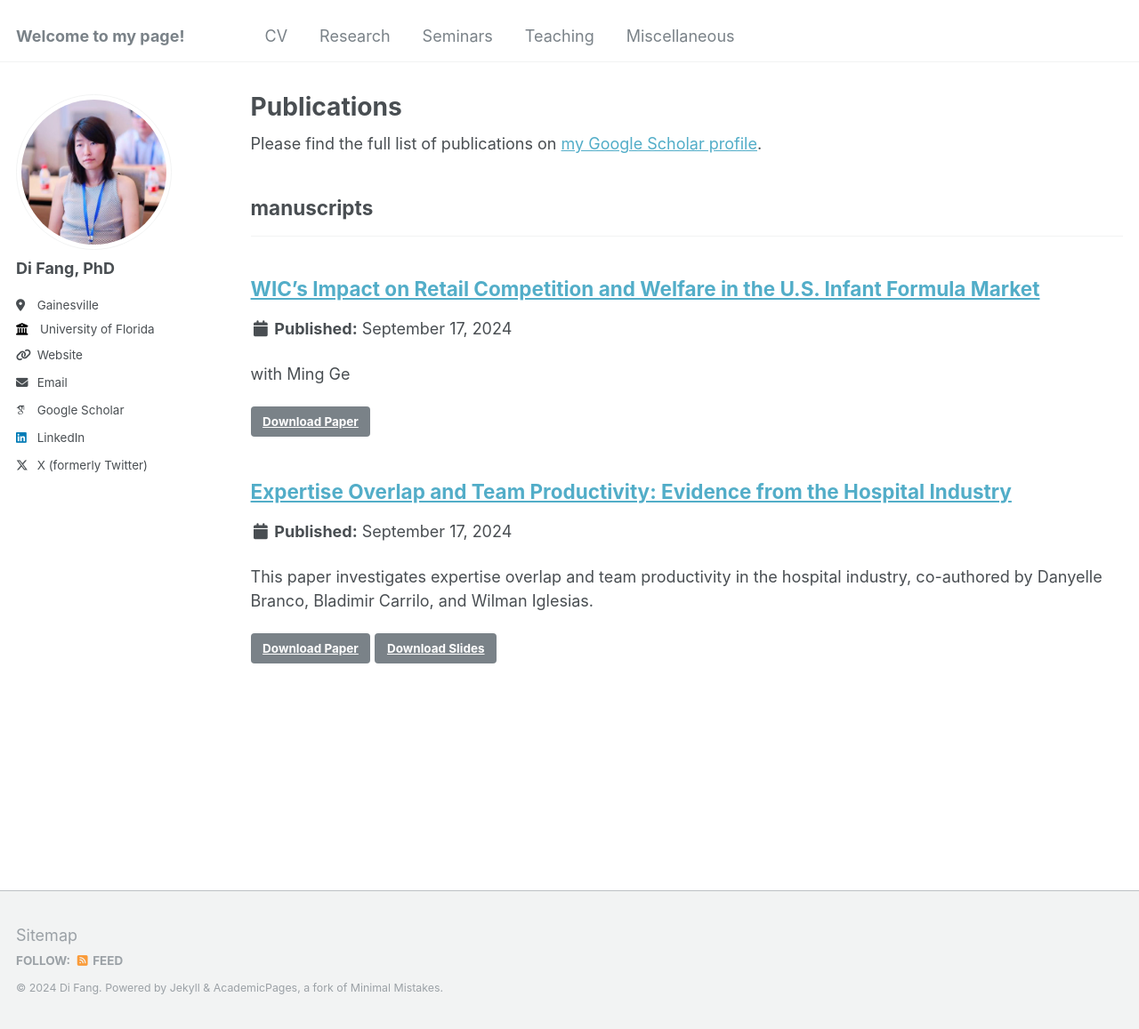
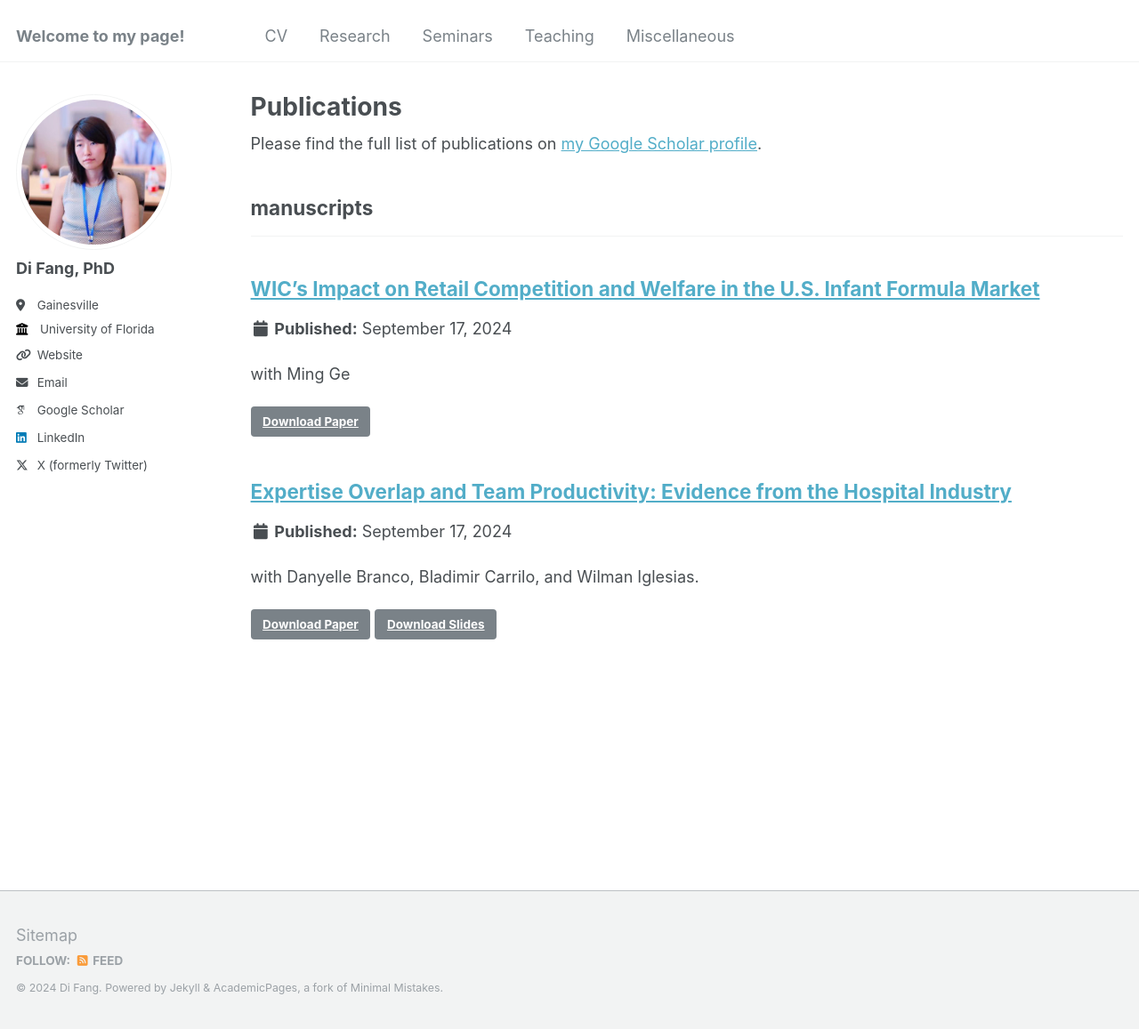
Before and after one commit to fangdi2009/mypage, a Jekyll site: the page built from _pages/publications.html, in a window 1280 px wide and 1157 px high. Shown: the whole window at 89% size. Built offline with Jekyll 4.4.1, drawn with Linux system fonts in a browser that asks for light colours; some web fonts are replaced.

Commit message:
Update wp1.md

```diff
--- a/_publications/wp1.md
+++ b/_publications/wp1.md
@@ -4,7 +4,7 @@ collection: publications
 category: manuscripts
 post.link: 'https://drive.google.com/file/d/1aIheBVNq5laExAqGZBofiKH9ta711aig/view'
 #permalink: 'https://drive.google.com/file/d/1aIheBVNq5laExAqGZBofiKH9ta711aig/view'
-excerpt: 'This paper investigates expertise overlap and team productivity in the hospital industry, co-authored by Danyelle Branco, Bladimir Carrilo, and Wilman Iglesias.'
+excerpt: 'with Danyelle Branco, Bladimir Carrilo, and Wilman Iglesias.'
 paperurl: 'https://drive.google.com/file/d/1aIheBVNq5laExAqGZBofiKH9ta711aig/view'
 citation: 'Branco, D., Carrilo, B., Fang, D., & Iglesias, W. (n.d.). "Expertise Overlap and Team Productivity: Evidence from the Hospital Industry." Working Paper.'
 slidesurl: 'http://academicpages.github.io/files/slides1.pdf'
```
